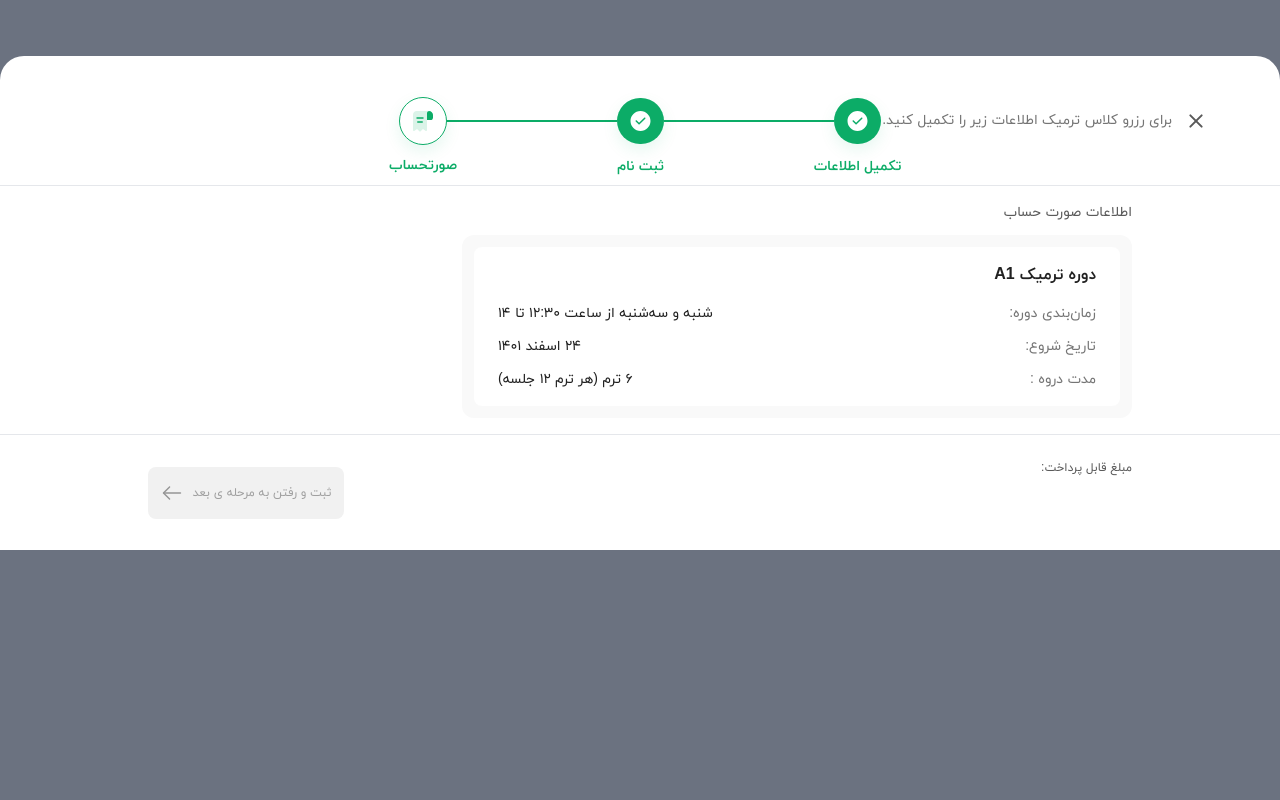
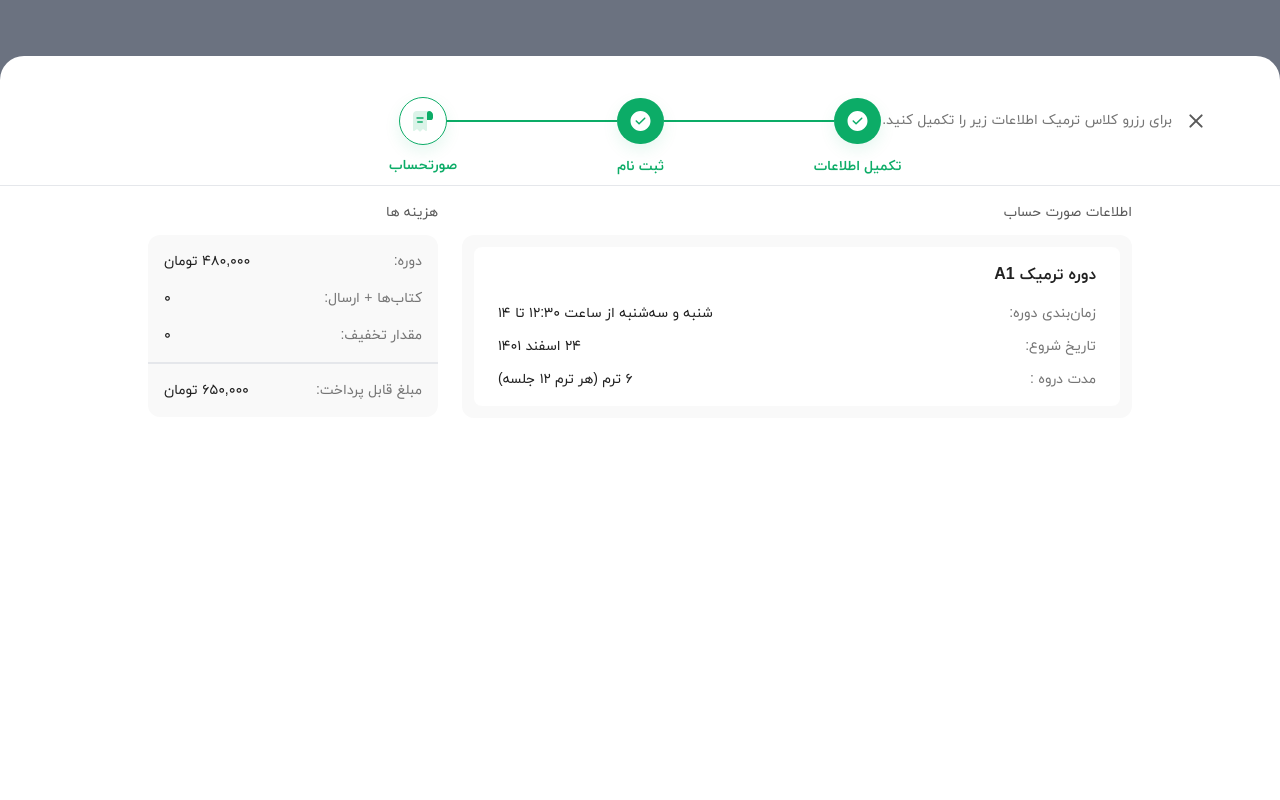
Before and after one commit to buggyGrandma/lang-site, a Next.js app: page /class-reservation/paycheck in a window 1280 px wide. Shown: the top 800 px of the page. Built offline with nearby package versions, Linux system fonts and the light colour scheme.

Commit message:
expenses handled

```diff
--- /dev/null
+++ b/app/class-reservation/paycheck/Expenses.tsx
@@ -0,0 +1,28 @@
+interface IExpences {
+  title: string;
+  price: string;
+}
+const Expenses = ({ input, total }: { input: IExpences[]; total: string }) => {
+  return (
+    <div className="w-full rounded-[12px] bg-[#F9F9F9] flex flex-col">
+      <div className="w-full p-[16px] flex flex-col gap-[16px]">
+        {input.map((item) => (
+          <div
+            key={item.title}
+            className="flex items-center justify-between text-[14px] font-normal"
+          >
+            <p className="text-[#757575]">{item.title}</p>
+            <p className="text-[#212121]">{item.price}</p>
+          </div>
+        ))}
+      </div>
+      <div className="border w-full" />
+      <div className="flex items-center justify-between text-[14px] font-normal p-[16px]">
+        <p className="text-[#757575]">مبلغ قابل پرداخت:</p>
+        <p className="text-[#212121]">{total}</p>
+      </div>
+    </div>
+  );
+};
+
+export default Expenses;
--- a/app/class-reservation/paycheck/page.tsx
+++ b/app/class-reservation/paycheck/page.tsx
@@ -1,9 +1,11 @@
 import Course from "./Course";
+import Expenses from "./Expenses";
 
 const PayCheck = () => {
   return (
-    <div className="w-full max-w-[984px]">
-      <div className="w-full">
+    <div className="w-full max-w-[984px] h-[100vh]">
+      <div className="w-full flex flex-col md:flex-row gap-[24px]">
+        <div className="w-full max-w-[670px] ">
           <p className="mb-[12px] text-[#5A5A5A] text-[14px] font-medium">
             اطلاعات صورت حساب
           </p>
@@ -18,6 +20,20 @@ const PayCheck = () => {
             ]}
           />
         </div>
+        <div className="w-full md:max-w-[290px] flex flex-col">
+          <p className="mb-[12px] text-[#5A5A5A] text-[14px] font-medium">
+            هزینه ها
+          </p>
+          <Expenses
+            input={[
+              { title: "دوره:", price: "۴۸۰,۰۰۰ تومان" },
+              { title: "کتاب‌ها + ارسال:", price: "۰" },
+              { title: "مقدار تخفیف:", price: "۰" },
+            ]}
+            total="۶۵۰,۰۰۰ تومان"
+          />
+        </div>
+      </div>
     </div>
   );
 };
```
Lines whose indentation alone changed are shown as unchanged.
